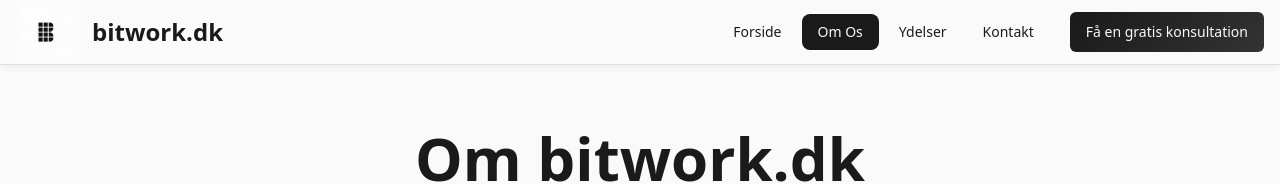
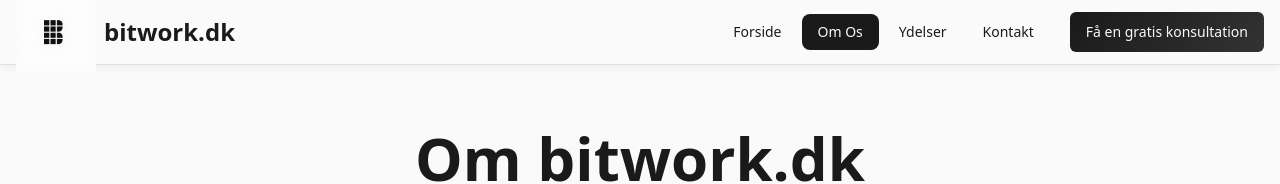
Before and after one commit to hoeghen/bitwork-homepage, a React (Vite) app: page /om-os in a window 1280 px wide. Shown: the top 184 px of the page. Built offline with nearby package versions, Linux system fonts and the light colour scheme; the HTML template or start-up script is replaced by a standard one.

Commit message:
Make logo larger and closer

```diff
--- a/src/components/Navigation.tsx
+++ b/src/components/Navigation.tsx
@@ -22,8 +22,8 @@ const Navigation = () => {
       <div className="container mx-auto px-4">
         <div className="flex items-center justify-between h-16">
           {/* Logo */}
-          <Link to="/" className="flex items-center space-x-3">
-            <img src={logo} alt="bitwork.dk logo" className="w-16 h-16" />
+          <Link to="/" className="flex items-center space-x-2">
+            <img src={logo} alt="bitwork.dk logo" className="w-20 h-20" />
             <span className="font-bold text-2xl text-foreground">bitwork.dk</span>
           </Link>
 
```
